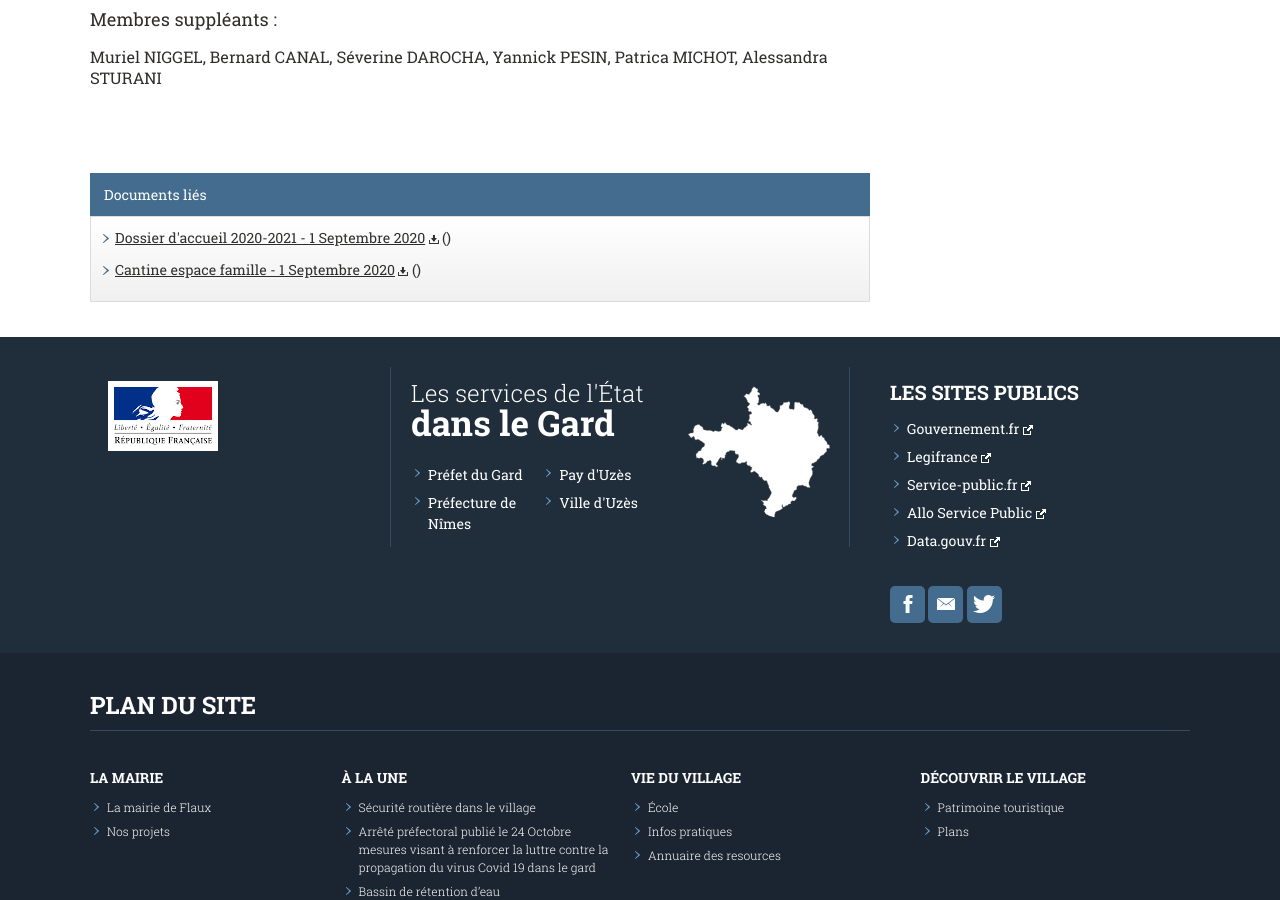
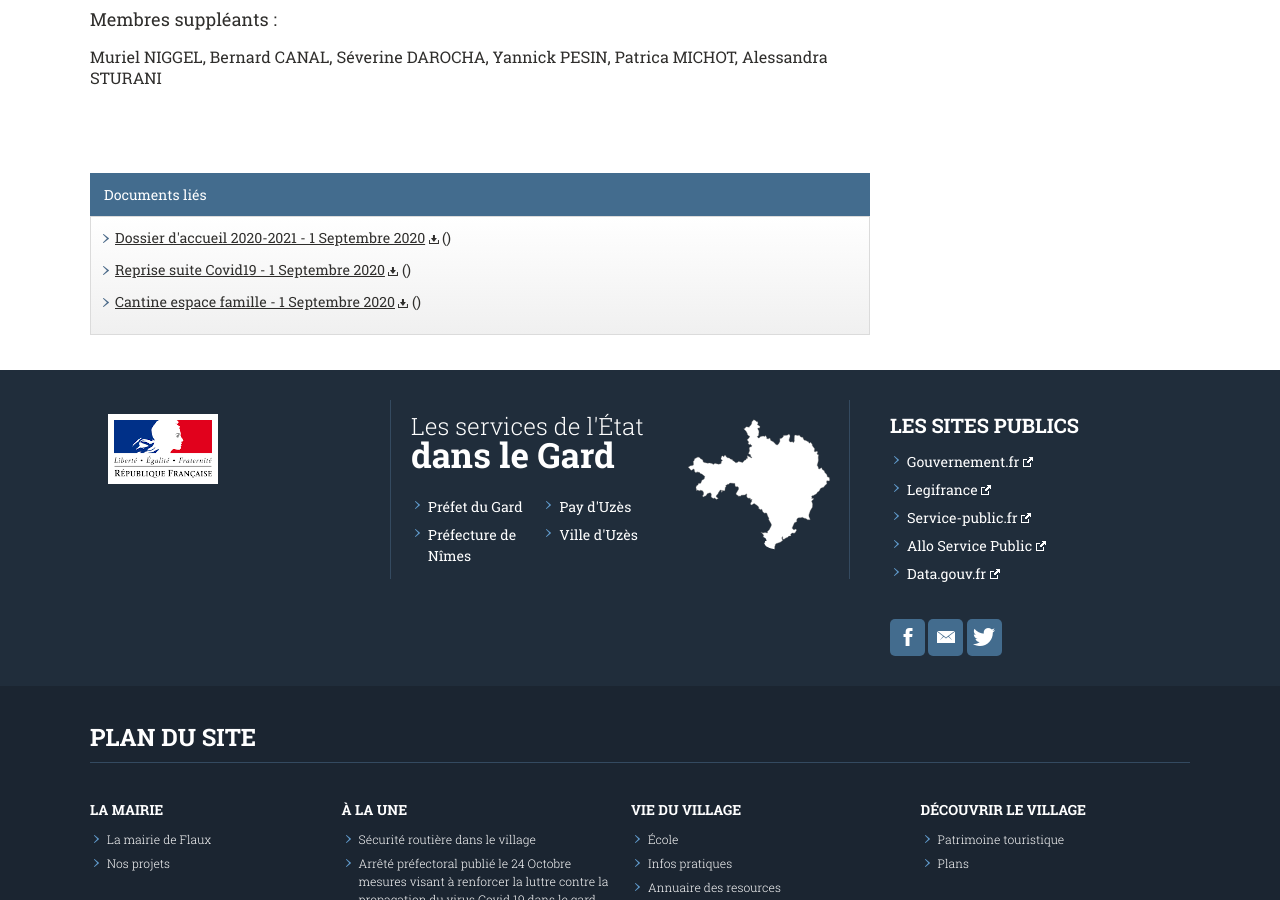
Before and after one commit to Flaux-Village/flaux-village.github.io, a Jekyll site: the page built from orgscolaire.md, in a window 1280 px wide and 900 px high, scrolled down 1370 px. Built offline with Jekyll 4.4.1, drawn with Linux system fonts in a browser that asks for light colours; our own code applies the rules of GitHub Pages for plain Markdown files.

Commit message:
Update orgscolaire.md

```diff
--- a/orgscolaire.md
+++ b/orgscolaire.md
@@ -18,6 +18,9 @@ documents:
 - fiche: Dossier d'accueil 2020-2021
   date_texte: 1 Septembre 2020
   addresse: /assets/documents/dossier d'accueil 2020-2021.docx
+- fiche: Reprise suite Covid19
+  date_texte: 1 Septembre 2020
+  addresse: /assets/documents/2020-06.19 - reprise ecole suite covid.pdf
 - fiche: Cantine espace famille
   date_texte: 1 Septembre 2020
   addresse: /assets/documents/Cantine_espacefamille.pdf
```
